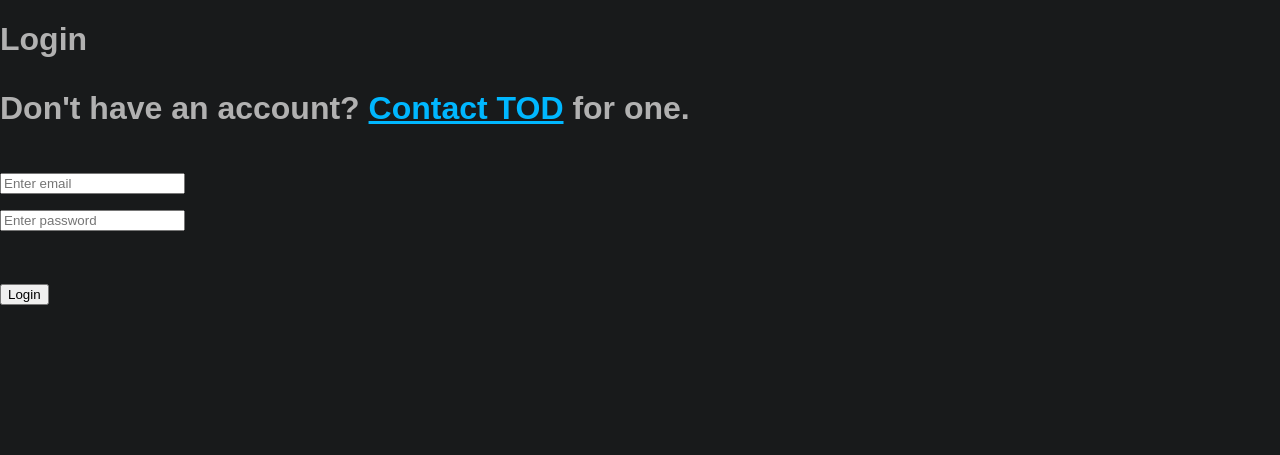
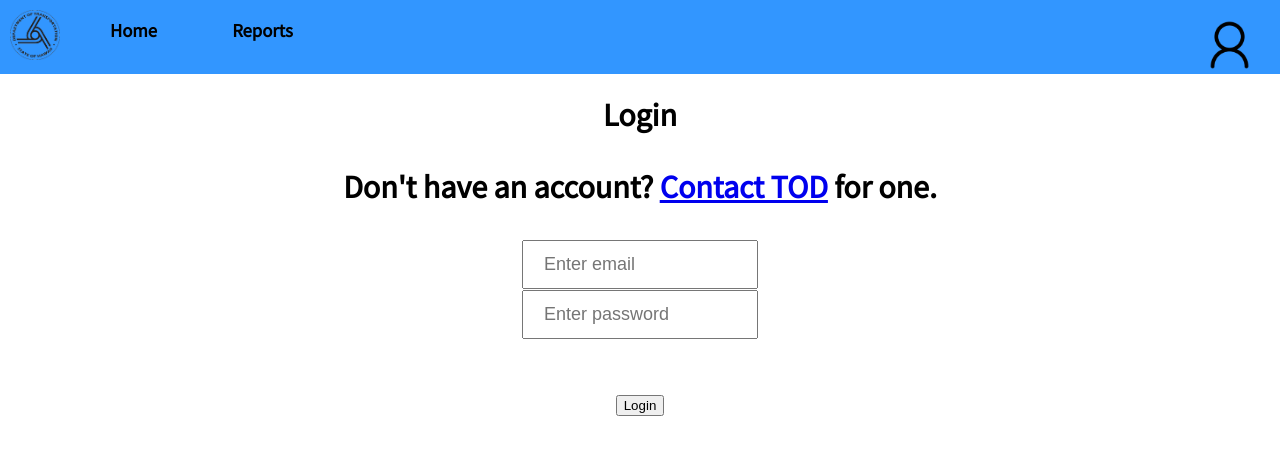
Before and after one commit to nooyh/MeneDevs, a Node server app: page /login in a window 1280 px wide. Shown: the top 455 px of the page. Run offline with Node 20, Linux system fonts and the light colour scheme; some libraries are stand-ins or nearby versions.

Commit message:
Merged stylesheets, added nav bar, changed fonts

```diff
--- a/public/stylesheets/home.css
+++ /dev/null
@@ -1,13 +0,0 @@
-#siHeadDiv{
-    display: flex;
-    flex-direction: column;
-    align-items: center;
-    font-family:Cambria, Cochin, Georgia, Times, 'Times New Roman', serif;
-}
-#siInputDiv{
-    display: flex;
-    flex-direction: column;
-    align-items: center;
-    font-family:Cambria, Cochin, Georgia, Times, 'Times New Roman', serif;
-
-}
--- a/public/stylesheets/style.css
+++ b/public/stylesheets/style.css
@@ -1,14 +1,65 @@
+@font-face {
+  font-family: "source-sans";
+  src: url("../stylesheets/fonts/SourceSansPro-Regular.ttf") format("truetype");
+}
+
 body {
   margin: 0;
   padding: 0;
-    background: #181A1B;
+  background: #ffff;
   background-size: cover;
   background-repeat: no-repeat;
   background-attachment: fixed;
-    font-family: Arial, Helvetica, sans-serif;
-    color: #b1b1b1;
+  font-family: "source-sans", Arial;
+  text-align: center;
 }
 
-a {
-    color: #00B7FF;
+#siHeadDiv {
+  display: flex;
+  flex-direction: column;
+  align-items: center;
 }
+#siInputDiv {
+  display: flex;
+  flex-direction: column;
+  align-items: center;
+}
+
+input {
+  width: 15%;
+  padding: 12px 20px;
+  font-size:18px;
+}
+input:focus {
+  outline: none;
+  border: 3px solid #555;
+}
+
+/*-----Navigation Bar Styling-----*/
+  #navBar img {
+    margin:none;
+    padding-top:10px;
+  }
+  #bar {
+    display:flex;
+    gap:25px;
+    background-color:rgb(50, 150, 255);
+    padding-left:10px;
+    padding-right:10px;
+  }
+  .content {
+    padding-left:25px;
+    padding-right:25px;
+  }
+  .content:hover {
+    transition-duration: 0.4s;
+    background-color:rgb(25, 125, 255);
+  }
+  #account {
+    margin-left:auto;
+    padding-right: 20px;
+  }
+  #account img:hover {
+    position:relative;
+    top:-5px;
+  }
--- a/views/login.ejs
+++ b/views/login.ejs
@@ -1,25 +1,58 @@
 <!DOCTYPE html>
 <html lang="en">
-
   <head>
-    <meta charset="UTF-8">
-    <meta http-equiv="X-UA-Compatible" content="IE=edge">
-    <meta name="viewport" content="width=device-width, initial-scale=1.0">
+    <meta charset="UTF-8" />
+    <meta http-equiv="X-UA-Compatible" content="IE=edge" />
+    <meta name="viewport" content="width=device-width, initial-scale=1.0" />
     <title>Document</title>
-    <link rel="stylesheet" href="/stylesheets/style.css">
-    <link rel="stylesheet" href="/stylesheets/home.css">
+    <link rel="stylesheet" href="/stylesheets/style.css" />
   </head>
 
   <body>
-    <h1>Login
-        <p>Don't have an account? <a href="https://www.youtube.com/watch?v=dQw4w9WgXcQ" target="_blank"
-                rel="noopener noreferrer">Contact TOD</a> for one.</p>
+    <!-----Navigation Bar----->
+    <section id="navBar">
+      <div id="bar">
+        <img id="hidotLogo" height="50px" src="../public/images/output-onlinepngtools.png" />
+
+        <div class="content">
+          <h3>Home</h3>
+        </div>
+
+        <div class="content">
+          <h3>Reports</h3>
+        </div>
+
+        <div id="account">
+          <img
+            id="accountLogo"
+            src="../public/images/account-logo.png"
+            height="50px"
+            style="padding-top: 20px"
+          />
+        </div>
+      </div>
+    </section>
+    <h1>
+      Login
+      <p>
+        Don't have an account?
+        <a
+          href="https://www.youtube.com/watch?v=dQw4w9WgXcQ"
+          target="_blank"
+          rel="noopener noreferrer"
+          >Contact TOD</a
+        >
+        for one.
+      </p>
       <form action="/login" method="post">
         <input type="text" placeholder="Enter email" name="email" /><br />
-            <input type="password" placeholder="Enter password" name="pass" /><br /><br />
+        <input
+          type="password"
+          placeholder="Enter password"
+          name="pass"
+        /><br /><br />
         <button type="submit">Login</button>
       </form>
     </h1>
   </body>
-
 </html>
```
Also changed, not shown: public/images/account-logo.png (added), public/images/output-onlinepngtools.png (added), public/stylesheets/fonts/SourceSansPro-Regular.ttf (added). Lines whose indentation alone changed are shown as unchanged.
